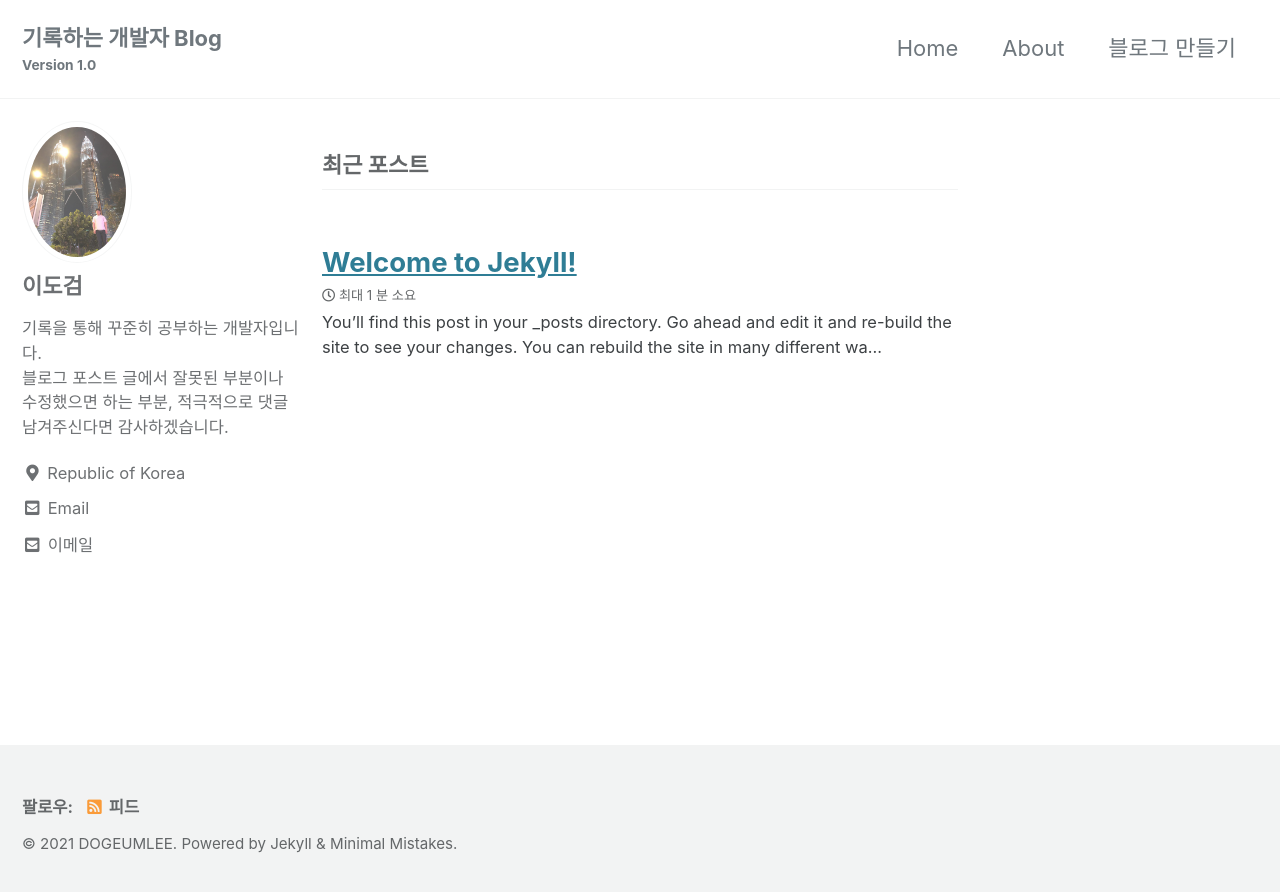
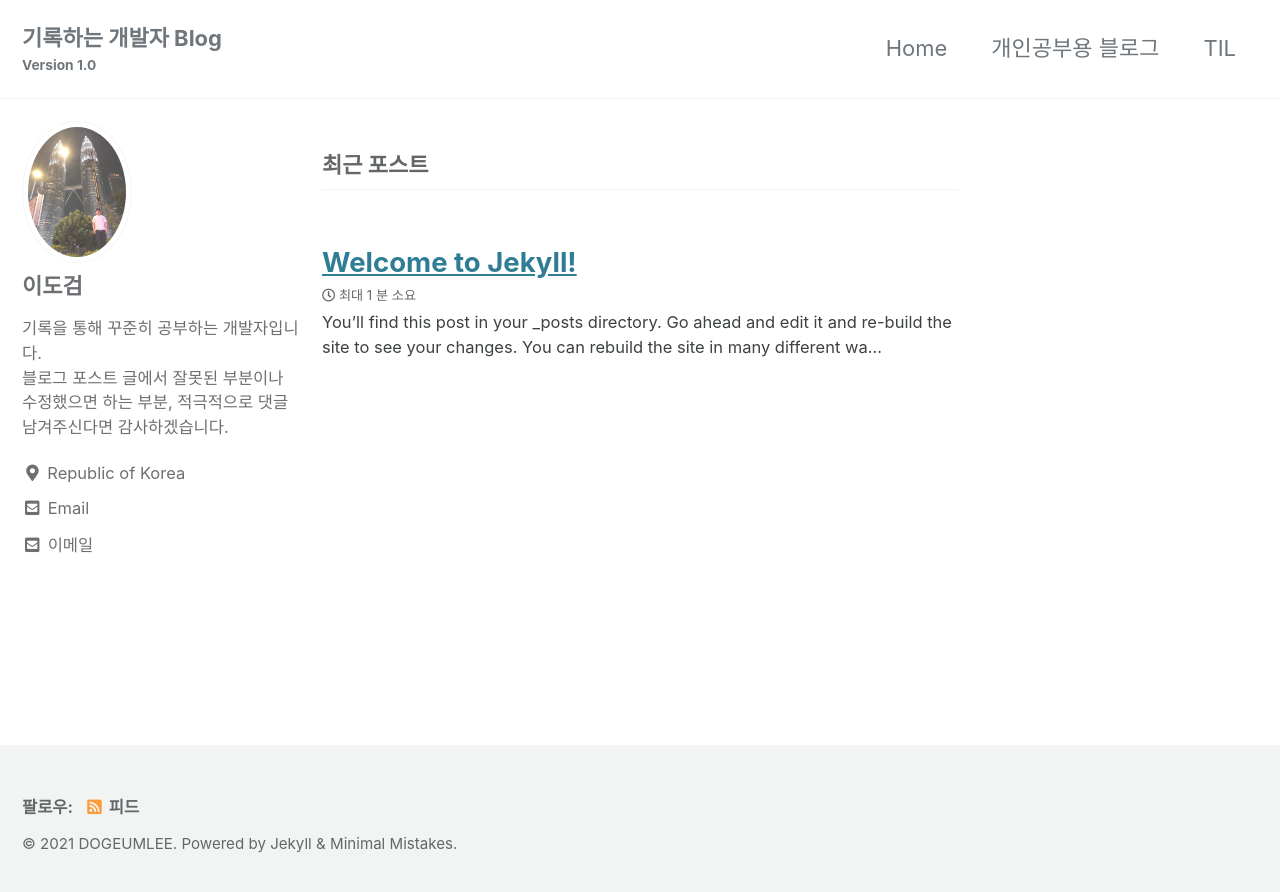
Before and after one commit to kyunyan/kyunyan.github.io, a Jekyll site: the page built from index.html, in a window 1280 px wide. Shown: the top 892 px of the page. Built offline with Jekyll 4.4.1, drawn with Linux system fonts in a browser that asks for light colours; cached includes are drawn as plain includes; the list of posts is cut into pages by our own code.

Commit message:
git gub 블로그 매뉴 만들기

```diff
--- a/_data/navigation.yml
+++ b/_data/navigation.yml
@@ -2,8 +2,8 @@
 
 main:
   - title: "Home"
-    url: https://JinHoooooou.github.io
-  - title: "About"
-    url: /about/
-  - title: "블로그 만들기"
-    url: /MakingBlog/
+    url: https://kyunyan.github.io/
+  - title: "개인공부용 블로그"
+    url: https://geowan.tistory.com/
+  - title: "TIL"
+    url: /TIL/
```
